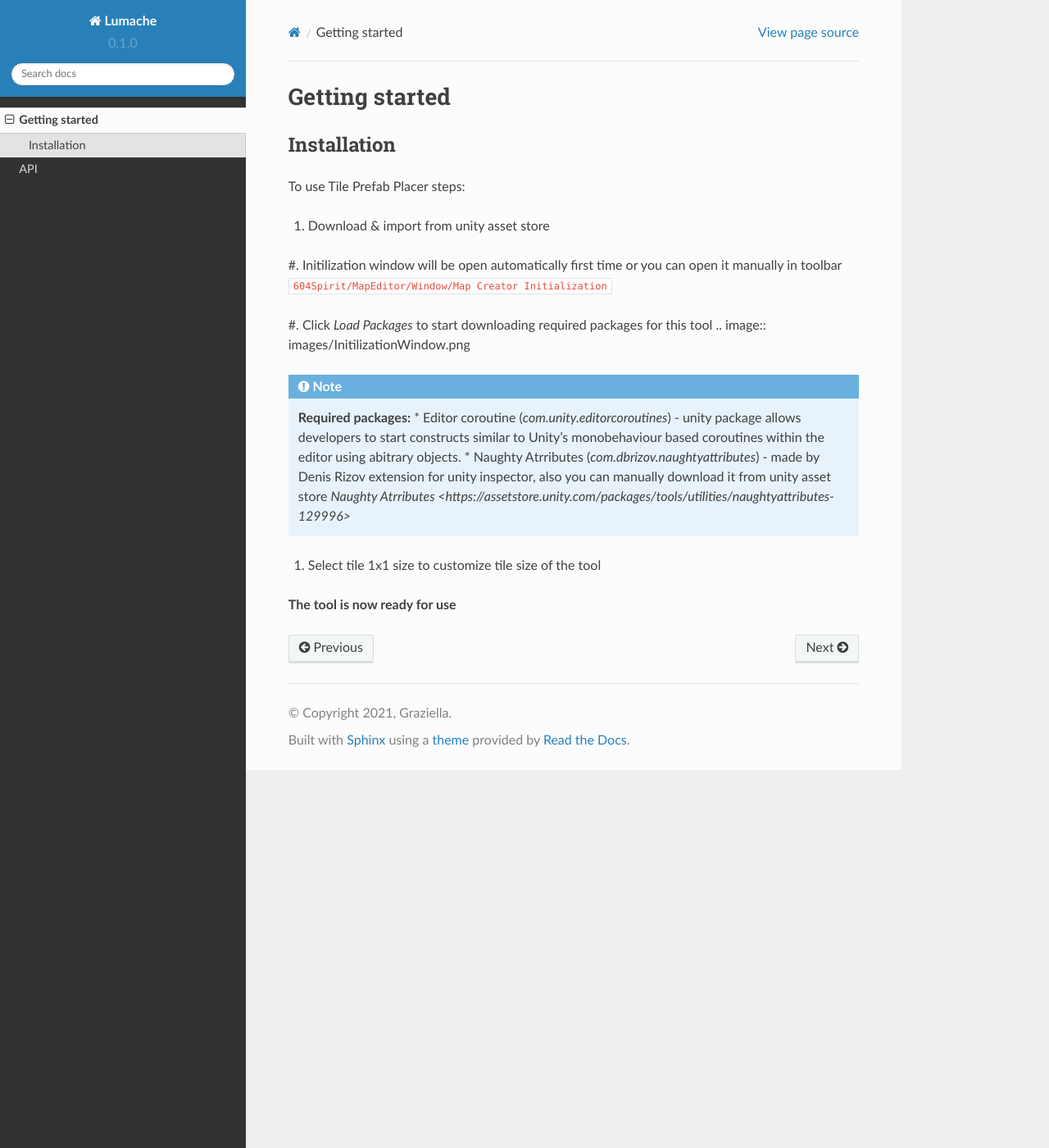
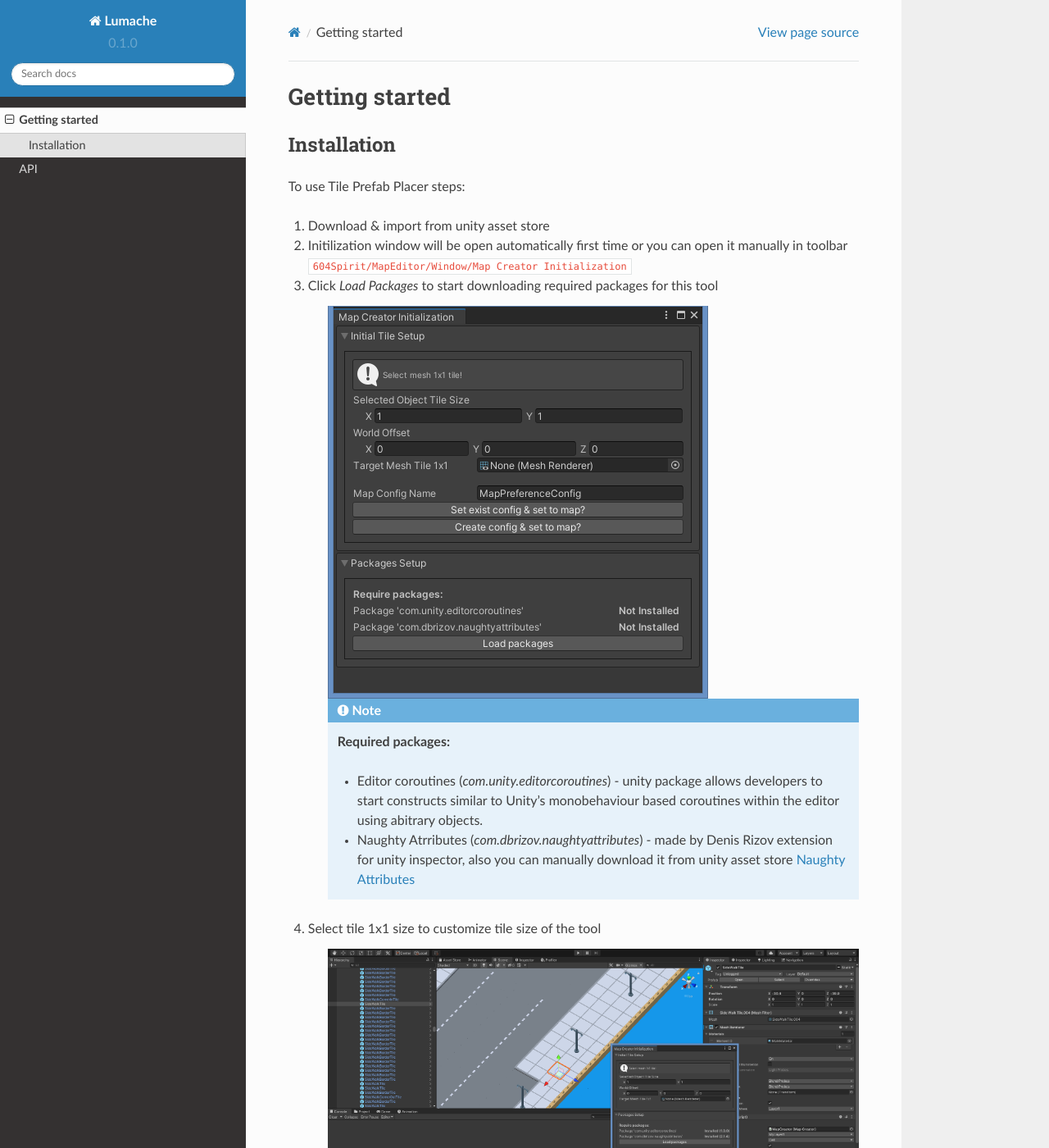
Before and after one commit to tawi1/Tile-Prefab-Placer, a Sphinx documentation site: the page built from docs/source/gettingstarted.rst, in a window 1280 px wide and 1400 px high. Shown: the whole window at 82% size. Built offline with Sphinx 7.4.7 and the Read the Docs theme 2.0.0, drawn with Linux system fonts in a browser that asks for light colours; some of the changed text lies outside the part shown.

Commit message:
Updated getting started

```diff
--- a/docs/source/gettingstarted.rst
+++ b/docs/source/gettingstarted.rst
@@ -9,26 +9,30 @@ Installation
 To use Tile Prefab Placer steps:
 
 #. Download & import from unity asset store
-#. Initilization window will be open automatically first time or you can open it manually in toolbar
-``604Spirit/MapEditor/Window/Map Creator Initialization``
+
+#. Initilization window will be open automatically first time or you can open it manually in toolbar ``604Spirit/MapEditor/Window/Map Creator Initialization``
 
 #. Click `Load Packages` to start downloading required packages for this tool
-.. image:: images/InitilizationWindow.png
 
-.. note::
-	**Required packages:**
-	* Editor coroutine (`com.unity.editorcoroutines`) - unity package allows developers to start constructs similar to Unity’s monobehaviour based coroutines within the editor using abitrary objects.
-	* Naughty Atrributes (`com.dbrizov.naughtyattributes`) - made by Denis Rizov extension for unity inspector,
-	also you can manually download it from unity asset store `Naughty Atrributes <https://assetstore.unity.com/packages/tools/utilities/naughtyattributes-129996>`
+	.. image:: images/InitilizationWindow.png
+
+	.. note::
+		**Required packages:**
+
+		* Editor coroutines (`com.unity.editorcoroutines`) - unity package allows developers to start constructs similar to Unity’s monobehaviour based coroutines within the editor using abitrary objects.
+
+		* Naughty Atrributes (`com.dbrizov.naughtyattributes`) - made by Denis Rizov extension for unity inspector, also you can manually download it from unity asset store `Naughty Attributes <https://assetstore.unity.com/packages/tools/utilities/naughtyattributes-129996>`_
+
 
 #. Select tile 1x1 size to customize tile size of the tool
 
-.. image:: images/TileInitilization.png
+	.. image:: images/TileInitilization.png
 
 	* Move the 1x1 size of the tile into the field & press show info button
 
-.. image:: images/TileInitilization2.png
+	.. image:: images/TileInitilization2.png
 
 	* Press click set exist config to assign the tile size to the tool
 
+
 **The tool is now ready for use**
```
